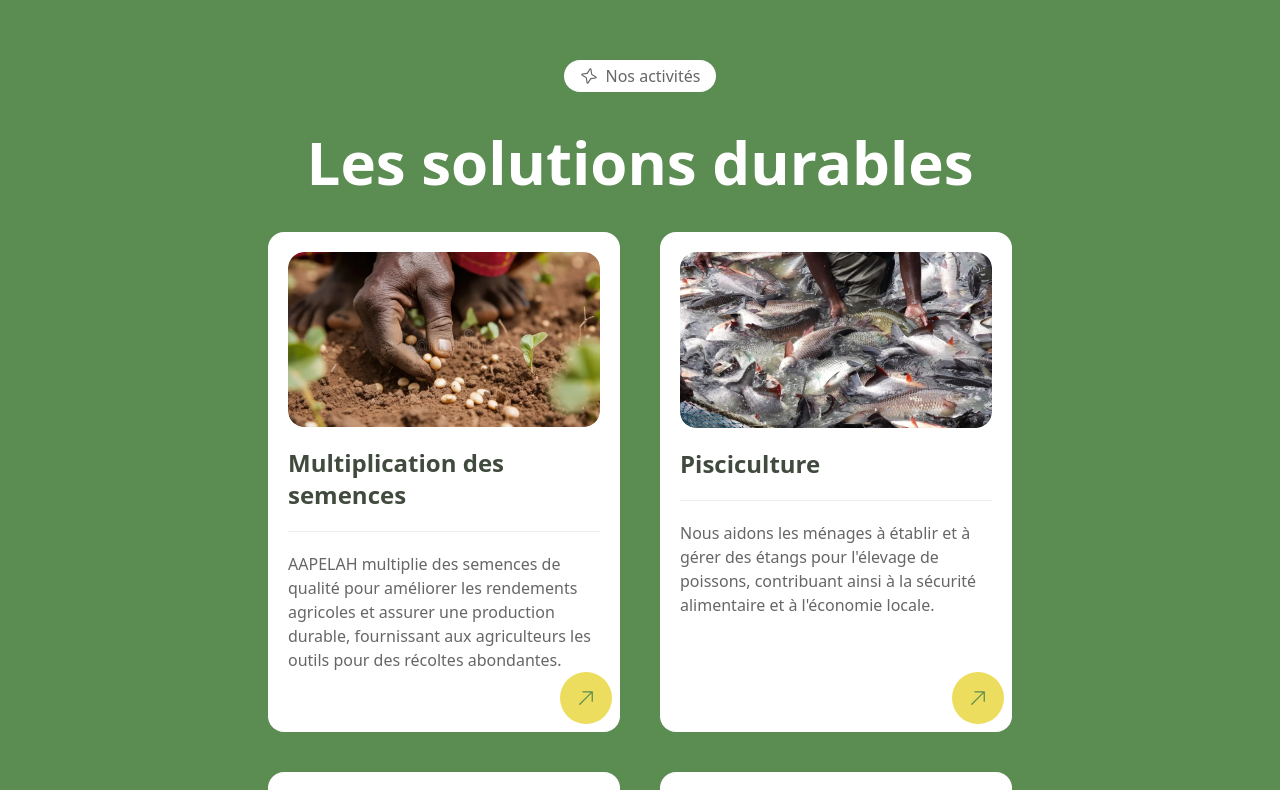
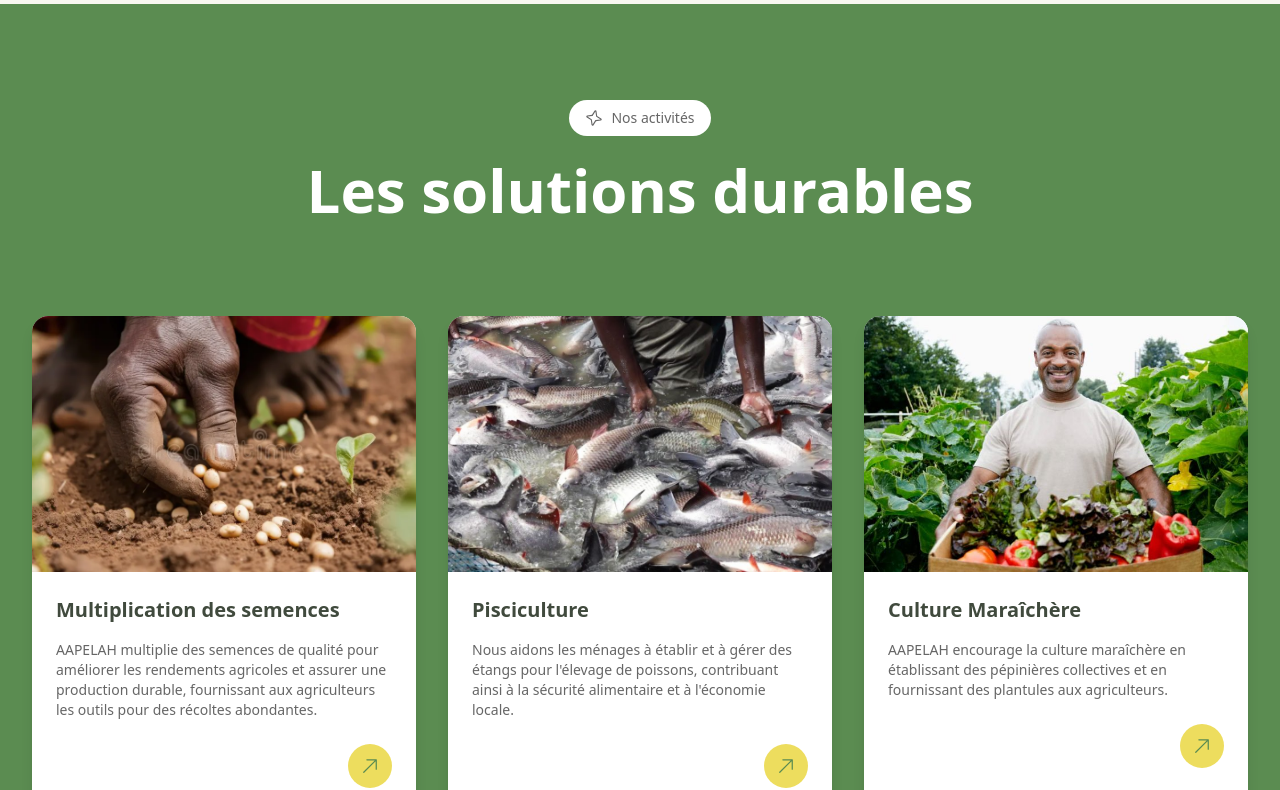
Before and after one commit to jackmangosa1/AAPLAH, a Next.js app: page / in a window 1280 px wide. Shown: the part 1720-2510 px from the top of the page. Built offline with nearby package versions, Linux system fonts and the light colour scheme; no server answers; the database is empty.

Commit message:
working on responsive, error pages, some routes

```diff
--- a/app/components/Activities.tsx
+++ b/app/components/Activities.tsx
@@ -48,51 +48,49 @@ const activitiesData = [
 
 const Activities = () => {
   return (
-    <div className="flex justify-center px-6 py-20 bg-green">
+    <div className="bg-green py-16 sm:py-20 lg:py-24">
       <section
         id="activités"
-        className="flex flex-col gap-10 max-w-screen-lg mx-auto"
+        className="max-w-screen-xl mx-auto px-4 sm:px-6 lg:px-8"
       >
-        <div className="flex items-center gap-2 bg-white px-4 py-1 w-fit text-grayText rounded-2xl mx-auto">
+        <div className="flex flex-col items-center mb-12">
+          <div className="flex items-center gap-2 bg-white px-4 py-2 text-grayText rounded-full text-sm mb-6">
             <PiStarFour className="text-lg rotate-12" />
             Nos activités
           </div>
-        <div className="text-3xl sm:text-4xl md:text-5xl lg:text-6xl text-white font-bold text-center">
+          <h2 className="text-4xl sm:text-5xl lg:text-6xl text-white font-bold text-center mb-12">
             Les solutions durables
+          </h2>
         </div>
 
-        <div className="flex flex-wrap justify-center gap-10">
+        <div className="grid grid-cols-1 sm:grid-cols-2 lg:grid-cols-3 gap-6 sm:gap-8">
           {activitiesData.map((activity, index) => (
             <div
               key={activity.id}
-              className="relative group flex flex-col gap-5 bg-white p-5 rounded-2xl w-full sm:w-[25rem] lg:w-[20rem] xl:w-[22rem] hover:cursor-pointer"
+              className="bg-white rounded-2xl overflow-hidden shadow-lg"
             >
-              <div className="overflow-hidden rounded-2xl">
+              <div className="relative h-48 sm:h-56 lg:h-64">
                 <Image
                   src={activity.image}
                   alt={activity.title}
-                  layout="responsive"
-                  width={500}
-                  height={500}
+                  layout="fill"
+                  objectFit="cover"
                   quality={75}
                   priority={index === 0}
                   loading={index !== 0 ? "lazy" : undefined}
-                  className="rounded-2xl w-full transition-transform duration-200 ease-in-out transform group-hover:scale-110"
-                  sizes="(max-width: 640px) 100vw, (max-width: 1024px) 50vw, 33vw"
-                  placeholder="blur"
                 />
               </div>
-
-              <p className="text-xl sm:text-2xl text-darkText font-semibold">
+              <div className="p-6">
+                <h3 className="text-xl font-semibold text-darkText mb-4">
                   {activity.title}
-              </p>
-              <hr className="border-grayLine" />
-              <p className="text-sm sm:text-base text-grayText">
+                </h3>
+                <p className="text-sm text-grayText mb-6">
                   {activity.description}
                 </p>
-              <div className="mt-5">
-                <div className="bg-yellow absolute bottom-2 right-2 p-4 rounded-full">
+                <div className="flex justify-end">
+                  <div className="bg-yellow p-3 rounded-full">
                     <HiArrowUpRight className="text-green text-xl" />
+                  </div>
                 </div>
               </div>
             </div>
--- a/app/components/Blog.tsx
+++ b/app/components/Blog.tsx
@@ -20,13 +20,14 @@ export default function Blog() {
   const router = useRouter();
   const swiperRef = useRef<SwiperRef>(null);
   const [posts, setPosts] = useState<Post[]>([]);
-
+  console.log(posts);
   useEffect(() => {
     const fetchPosts = async () => {
       const querySnapshot = await getDocs(collection(db, "posts"));
       const postsData: Post[] = [];
       for (const doc of querySnapshot.docs) {
         const data = doc.data() as Post;
+
         try {
           const imageRef = ref(storage, data.imagePath);
           const imageUrl = await getDownloadURL(imageRef);
@@ -41,6 +42,7 @@ export default function Blog() {
         }
       }
       setPosts(postsData);
+      console.log(postsData.forEach((post) => console.log(post.id)));
     };
 
     fetchPosts();
@@ -92,10 +94,7 @@ export default function Blog() {
           }}
         >
           {posts.map((post) => (
-            <SwiperSlide
-              key={post.id}
-              onClick={() => router.push(`/posts/${post.id}`)}
-            >
+            <SwiperSlide key={post.id}>
               <div className="hover:cursor-pointer flex flex-col gap-3 sm:gap-4 md:gap-5 mb-8 sm:mb-0">
                 <div className="relative">
                   <div className="z-10 absolute top-2 sm:top-3 md:top-4 left-2 sm:left-3 md:left-4 bg-white px-2 sm:px-3 py-1 w-fit text-grayText rounded-2xl text-xs sm:text-sm">
@@ -113,7 +112,8 @@ export default function Blog() {
                         quality={75}
                         sizes="(max-width: 640px) 100vw, (max-width: 1024px) 50vw, 33vw"
                         placeholder="blur"
-                        blurDataURL={post.imageUrl} // If you have a low-res version for placeholder
+                        blurDataURL={post.imageUrl}
+                        onClick={() => router.push(`/posts/${post.id}`)}
                       />
                     )}
                   </div>
--- a/app/components/CallToAction.tsx
+++ b/app/components/CallToAction.tsx
@@ -16,18 +16,18 @@ const CallToAction = () => {
           className="rounded-2xl w-full h-full"
         />
         <div className="absolute inset-0 bg-black opacity-40 rounded-2xl"></div>
-        <div className="absolute inset-0 flex flex-col items-center justify-center p-4 sm:p-6 md:p-10">
-          <div className="bg-yellow rounded-full p-3 sm:p-4 md:p-6 mb-3 sm:mb-4">
+        <div className="absolute inset-0 flex flex-col items-center justify-center p-4 sm:p-6 md:p-8 lg:p-10">
+          <div className="bg-yellow rounded-full p-3 sm:p-4 md:p-5 lg:p-6 mb-3 sm:mb-4 lg:mb-5">
             <Image
               src={handIcon}
               alt="hand-icon"
               height={30}
               width={30}
-              className="sm:h-[40px] sm:w-[40px] md:h-[55px] md:w-[55px]"
+              className="h-[30px] w-[30px] sm:h-[40px] sm:w-[40px] md:h-[55px] md:w-[55px]"
             />
           </div>
-          <div className="text-center flex flex-col text-lg sm:text-xl md:text-2xl lg:text-3xl text-white font-bold mb-3 sm:mb-4">
-            <p className="mb-1">Contribuez à notre mission</p>
+          <div className="text-center flex flex-col text-lg sm:text-xl md:text-2xl lg:text-3xl text-white font-bold mb-3 sm:mb-4 lg:mb-5">
+            <p className="">Contribuez à notre mission</p>
             <p>en devenant notre partenaire maintenant</p>
           </div>
           <button className="bg-white text-gray-900 w-full sm:w-auto font-bold px-4 py-2 sm:px-6 sm:py-3 md:px-7 md:py-4 rounded-lg shadow-md text-sm sm:text-base">
--- a/app/components/Marquee.tsx
+++ b/app/components/Marquee.tsx
@@ -6,7 +6,7 @@ type MarqueeProps = {
 
 const Marquee = ({ textes }: MarqueeProps) => {
   return (
-    <div className="overflow-hidden whitespace-nowrap">
+    <div className=" mb-2 p-2 overflow-hidden whitespace-nowrap">
       <div className="inline-block animate-marquee">
         {textes.map((text, index) => (
           <React.Fragment key={index}>
--- /dev/null
+++ b/app/not-found.tsx
@@ -0,0 +1,35 @@
+import React from "react";
+
+function Error({ statusCode }: { statusCode: number }) {
+  console.log("Error status code:", statusCode);
+
+  return (
+    <div className="flex flex-col min-h-screen">
+      <div className="flex-grow flex flex-col justify-center items-center bg-gray-100">
+        <div className="bg-white shadow-md rounded-lg p-8 md:p-16 text-center">
+          <h1 className="text-4xl font-bold text-red-500 mb-4">
+            {statusCode ? `Error ${statusCode}` : "Error"}
+          </h1>
+          <p className="text-lg text-gray-700 mb-8">
+            {statusCode
+              ? `An error ${statusCode} occurred on server`
+              : "An error occurred on client"}
+          </p>
+          <a
+            href="/"
+            className="inline-block bg-green text-white px-6 py-3 rounded-lg text-lg hover:bg-green-100 transition-colors duration-300"
+          >
+            Go to Homepage
+          </a>
+        </div>
+      </div>
+    </div>
+  );
+}
+
+Error.getInitialProps = ({ res, err }: { res: any; err: any }) => {
+  const statusCode = res ? res.statusCode : err ? err.statusCode : 404;
+  return { statusCode };
+};
+
+export default Error;
--- /dev/null
+++ b/app/posts/[id]/page.tsx
@@ -0,0 +1,55 @@
+import { db, storage } from "../../lib/firebase/clientApp";
+import { Timestamp, doc, getDoc } from "firebase/firestore";
+import { getDownloadURL, ref } from "firebase/storage";
+import Image from "next/image";
+import { Post } from "../../types/types"; // Adjust the path if necessary
+
+async function getPost(id: string): Promise<Post | null> {
+  const postDoc = await getDoc(doc(db, "posts", id));
+  if (!postDoc.exists()) {
+    return null;
+  }
+  const postData = postDoc.data() as Post;
+  let imageUrl: string | undefined;
+
+  if (postData.imagePath) {
+    const imageRef = ref(storage, postData.imagePath);
+    imageUrl = await getDownloadURL(imageRef);
+  }
+  return {
+    ...postData,
+    id: postDoc.id,
+    imageUrl,
+    createdAt: Timestamp.fromDate(postData.createdAt.toDate()),
+  };
+}
+
+export default async function PostPage({ params }: { params: { id: string } }) {
+  const post = await getPost(params.id);
+
+  if (!post) {
+    return <div>Post not found</div>;
+  }
+
+  return (
+    <div className="p-4 sm:p-6 md:p-8">
+      <div className="max-w-4xl mx-auto">
+        <h1 className="text-3xl sm:text-4xl md:text-5xl font-bold mb-4">
+          {post.title}
+        </h1>
+        {post.imageUrl && (
+          <div className="mb-4">
+            <Image
+              src={post.imageUrl}
+              alt={post.title}
+              width={800}
+              height={600}
+              className="w-full object-cover rounded-lg"
+            />
+          </div>
+        )}
+        <div className="text-gray-700">{post.content}</div>
+      </div>
+    </div>
+  );
+}
--- a/package.json
+++ b/package.json
@@ -16,6 +16,7 @@
     "react-countup": "^6.5.3",
     "react-dom": "^18",
     "react-icons": "^5.2.1",
+    "react-intersection-observer": "^9.13.0",
     "react-quill": "^2.0.0",
     "swiper": "^11.1.4"
   },
```
Also changed, not shown: app/components/Figures.tsx (+19 -7 lines), app/posts/page.tsx (renamed from app/[posts]/page.tsx), 1 other file (tests, documents, lock files or other folders). Lines whose indentation alone changed are shown as unchanged.
